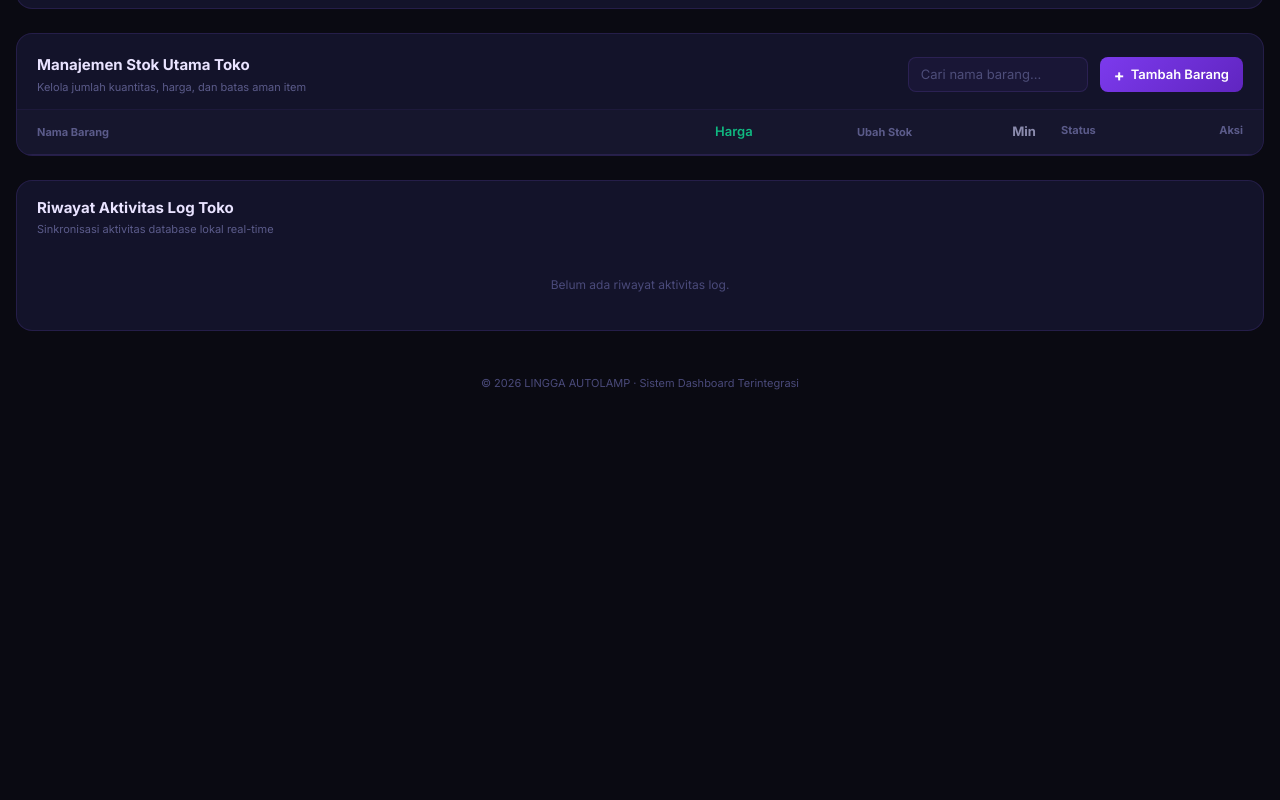
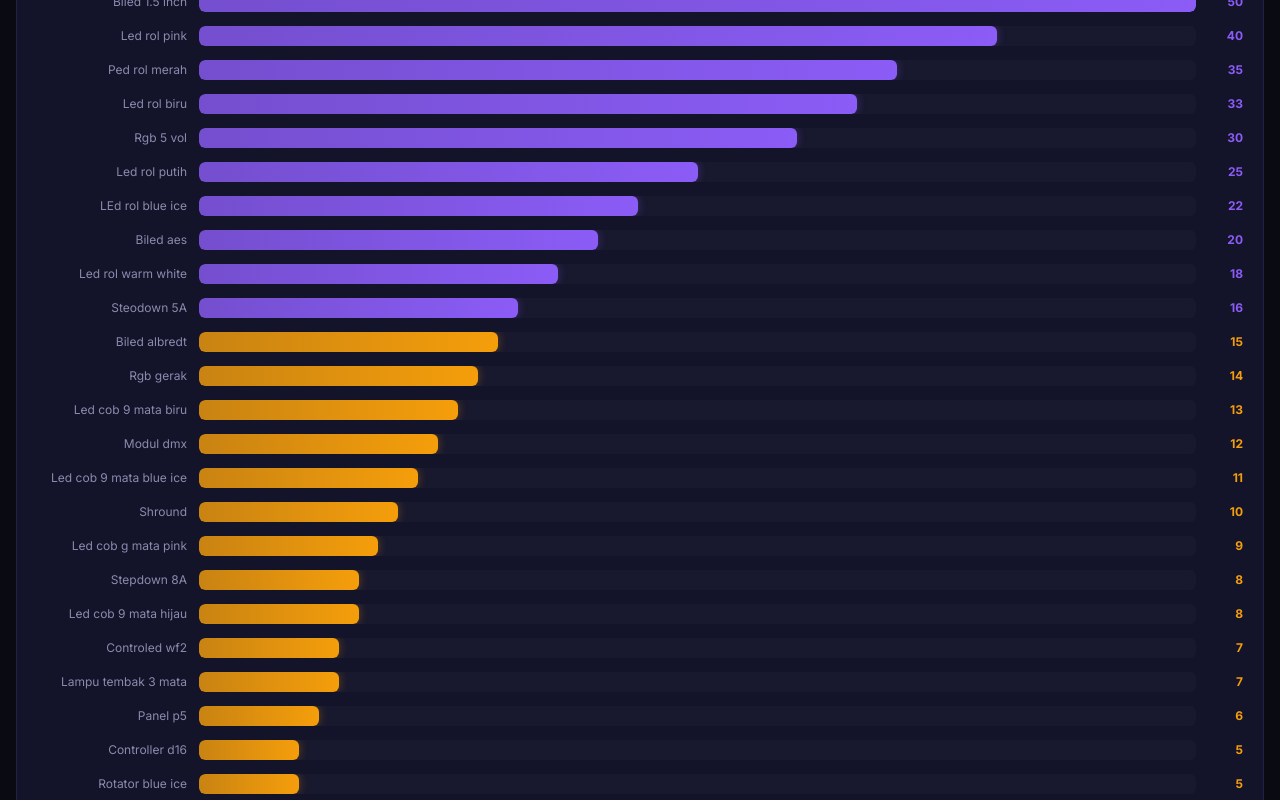
Before and after one commit to alinee18/stock-barang, a Next.js app: page / in a window 1280 px wide. Shown: the part 280-1080 px from the top of the page. Before the commit the page ends 800 px from the top, so only its background shows below. Built offline with nearby package versions, Linux system fonts and the light colour scheme.

Commit message:
release: finalize ui design layout and inject 26 default inventory items

```diff
--- a/app/page.tsx
+++ b/app/page.tsx
@@ -65,6 +65,36 @@ const formatRupiah = (num: number) => {
   }).format(num);
 };
 
+// DATA BAWAAN AWAL DARI CATATAN CUSTOMER
+const INITIAL_ITEMS: Item[] = [
+  { id: "init-1", name: "Biled aes", stock: 20, min: 15, price: 55000 },
+  { id: "init-2", name: "Biled albredt", stock: 15, min: 15, price: 75000 },
+  { id: "init-3", name: "Rgb 5 vol", stock: 30, min: 15, price: 15000 },
+  { id: "init-4", name: "Shround", stock: 10, min: 15, price: 0 },
+  { id: "init-5", name: "Stepdown 8A", stock: 8, min: 15, price: 0 },
+  { id: "init-6", name: "Modul dmx", stock: 12, min: 15, price: 0 },
+  { id: "init-7", name: "Panel p5", stock: 6, min: 15, price: 0 },
+  { id: "init-8", name: "Panel p4", stock: 4, min: 15, price: 0 },
+  { id: "init-9", name: "Controller d16", stock: 5, min: 15, price: 0 },
+  { id: "init-10", name: "Controled wf2", stock: 7, min: 15, price: 0 },
+  { id: "init-11", name: "Rgb gerak", stock: 14, min: 15, price: 0 },
+  { id: "init-12", name: "Led rol pink", stock: 40, min: 15, price: 0 },
+  { id: "init-13", name: "Ped rol merah", stock: 35, min: 15, price: 0 },
+  { id: "init-14", name: "Led rol putih", stock: 25, min: 15, price: 0 },
+  { id: "init-15", name: "Led rol warm white", stock: 18, min: 15, price: 0 },
+  { id: "init-16", name: "LEd rol blue ice", stock: 22, min: 15, price: 0 },
+  { id: "init-17", name: "Led rol biru", stock: 33, min: 15, price: 0 },
+  { id: "init-18", name: "Biled 1.5 inch", stock: 50, min: 15, price: 0 },
+  { id: "init-19", name: "Lampu tembak 3 mata", stock: 7, min: 15, price: 0 },
+  { id: "init-20", name: "Rotator pink", stock: 4, min: 15, price: 0 },
+  { id: "init-21", name: "Rotator blue ice", stock: 5, min: 15, price: 0 },
+  { id: "init-22", name: "Led cob 9 mata blue ice", stock: 11, min: 15, price: 0 },
+  { id: "init-23", name: "Led cob g mata pink", stock: 9, min: 15, price: 0 },
+  { id: "init-24", name: "Led cob 9 mata biru", stock: 13, min: 15, price: 0 },
+  { id: "init-25", name: "Led cob 9 mata hijau", stock: 8, min: 15, price: 0 },
+  { id: "init-26", name: "Steodown 5A", stock: 16, min: 15, price: 0 }
+];
+
 export default function StockPage() {
   const [items, setItems]   = useState<Item[]>([]);
   const [logs, setLogs]     = useState<LogEntry[]>([]);
@@ -89,14 +119,22 @@ export default function StockPage() {
   const [chartView, setChartView] = useState<"all" | "low">("all");
   const toastCounter = useRef(0);
 
+  // LOAD DATABASE LOKAL JIKA ADA, JIKA KOSONG OTOMATIS PAKAI INITIAL_ITEMS
   useEffect(() => {
     try {
       const savedItems = localStorage.getItem("inv-items-v5");
       const savedLogs  = localStorage.getItem("inv-logs-v5");
-      if (savedItems) setItems(JSON.parse(savedItems));
+
+      if (savedItems && JSON.parse(savedItems).length > 0) {
+        setItems(JSON.parse(savedItems));
+      } else {
+        setItems(INITIAL_ITEMS);
+        localStorage.setItem("inv-items-v5", JSON.stringify(INITIAL_ITEMS));
+      }
+
       if (savedLogs) setLogs(JSON.parse(savedLogs));
     } catch {
-      setLogs([]);
+      setItems(INITIAL_ITEMS);
     }
     setReady(true);
   }, []);
@@ -268,7 +306,6 @@ export default function StockPage() {
         *, *::before, *::after { box-sizing: border-box; margin:0; padding:0; }
         html, body { background:#0a0a12; min-height: 100vh; -webkit-font-smoothing: antialiased; }
 
-        /* Scrollbar custom */
         ::-webkit-scrollbar { width:6px; height:6px; }
         ::-webkit-scrollbar-track { background:transparent; }
         ::-webkit-scrollbar-thumb { background:#3B1F8C; border-radius:99px; }
@@ -278,17 +315,14 @@ export default function StockPage() {
 
         .card  { animation: fadeUp .4s ease both; margin-bottom: 24px; }
 
-        /* Bar chart animation & sizing */
         .bar-fill { transition: width .5s cubic-bezier(.4,0,.2,1); }
         .bar-container { cursor: pointer; transition: transform 0.2s; }
         .bar-container:hover { transform: scaleX(1.002); }
 
-        /* Button click feedback */
         .btn-qty { transition: background .15s, transform .1s; -webkit-tap-highlight-color: transparent; }
         .btn-qty:active { transform: scale(.88); }
         .btn-action-mobile:active { transform: scale(.9); background: rgba(255,255,255,0.1); }
 
-        /* Modal styling */
         .modal-overlay {
           position:fixed; inset:0; z-index:200;
           background:rgba(0,0,0,.8);
@@ -312,7 +346,6 @@ export default function StockPage() {
         .toast-item { animation: slideIn .3s ease; }
         .chip-active { background:#7C3AED !important; color:#fff !important; }
 
-        /* Grid statistik responsive */
         .stats-grid {
           display: grid;
           grid-template-columns: repeat(4, 1fr);
@@ -320,7 +353,6 @@ export default function StockPage() {
           margin-bottom: 24px;
         }
 
-        /* Responsive Breakpoints */
         .desktop-table { display: block; }
         .mobile-list { display: none; }
         .table-action-header { display: flex; alignItems: center; gap: 12px; margin-left: auto; }
@@ -344,7 +376,7 @@ export default function StockPage() {
         }
       `}</style>
 
-      {/* ── HEADER NAVBAR (BERSIH, LEGA, LOGO AMAN) ── */}
+      {/* ── HEADER NAVBAR MURNI LOGO & BRAND ── */}
       <header style={S.header}>
         <div style={S.headerInner}>
           <div style={{ display: "flex", alignItems: "center", gap: "12px" }}>
@@ -360,7 +392,6 @@ export default function StockPage() {
               <span style={{ color: "#FBBF24", marginLeft: "4px" }}>AUTOLAMP</span>
             </div>
           </div>
-          <span style={{ fontSize: 11, color: "#4A4A7A", fontWeight: 500 }} className="hide-sm">-</span>
         </div>
       </header>
 
@@ -413,17 +444,15 @@ export default function StockPage() {
           </div>
         </section>
 
-        {/* 3. Manajemen Stok (PENCARIAN & TAMBAH BARANG DIPINDAH KE SINI) */}
+        {/* 3. Manajemen Stok */}
         <section className="card" style={{ ...S.card, padding:0, overflow:"hidden" }}>
 
-          {/* Header Tabel Utama */}
           <div style={{ padding: "20px 20px 14px 20px", display: "flex", alignItems: "center", justifyContent: "space-between", flexWrap: "wrap", gap: 12, borderBottom: "1px solid rgba(139,92,246,0.08)" }}>
             <div>
               <div style={S.cardTitle}>Manajemen Stok Utama Toko</div>
               <div style={S.cardSub}>Kelola jumlah kuantitas, harga, dan batas aman item</div>
             </div>
 
-            {/* Tempat Baru: Mengisi area kosong sebelah kanan secara presisi */}
             <div className="table-action-header">
               <div style={S.searchWrap}>
                 <input
@@ -441,7 +470,7 @@ export default function StockPage() {
             </div>
           </div>
 
-          {/* LAYOUT DESKTOP: Berbentuk Tabel */}
+          {/* LAYOUT DESKTOP */}
           <div className="desktop-table">
             <div style={{ width: "100%", overflowX: "auto" }}>
               <div style={{ minWidth: 800 }}>
@@ -479,7 +508,7 @@ export default function StockPage() {
             </div>
           </div>
 
-          {/* LAYOUT MOBILE HP: Berubah Menjadi Card List */}
+          {/* LAYOUT MOBILE HP */}
           <div className="mobile-list">
             {filtered.map((it) => {
               const h = stockHealth(it.stock, it.min);
```
